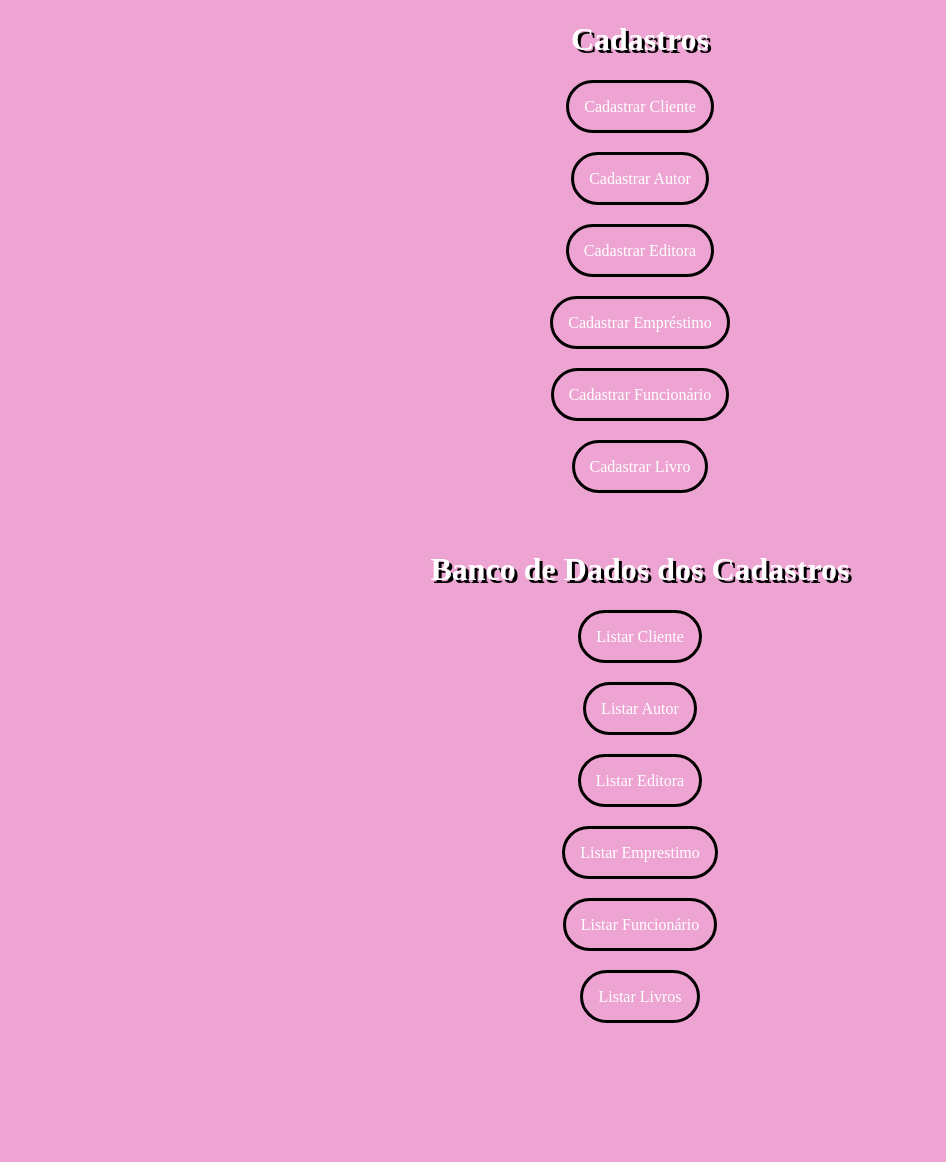
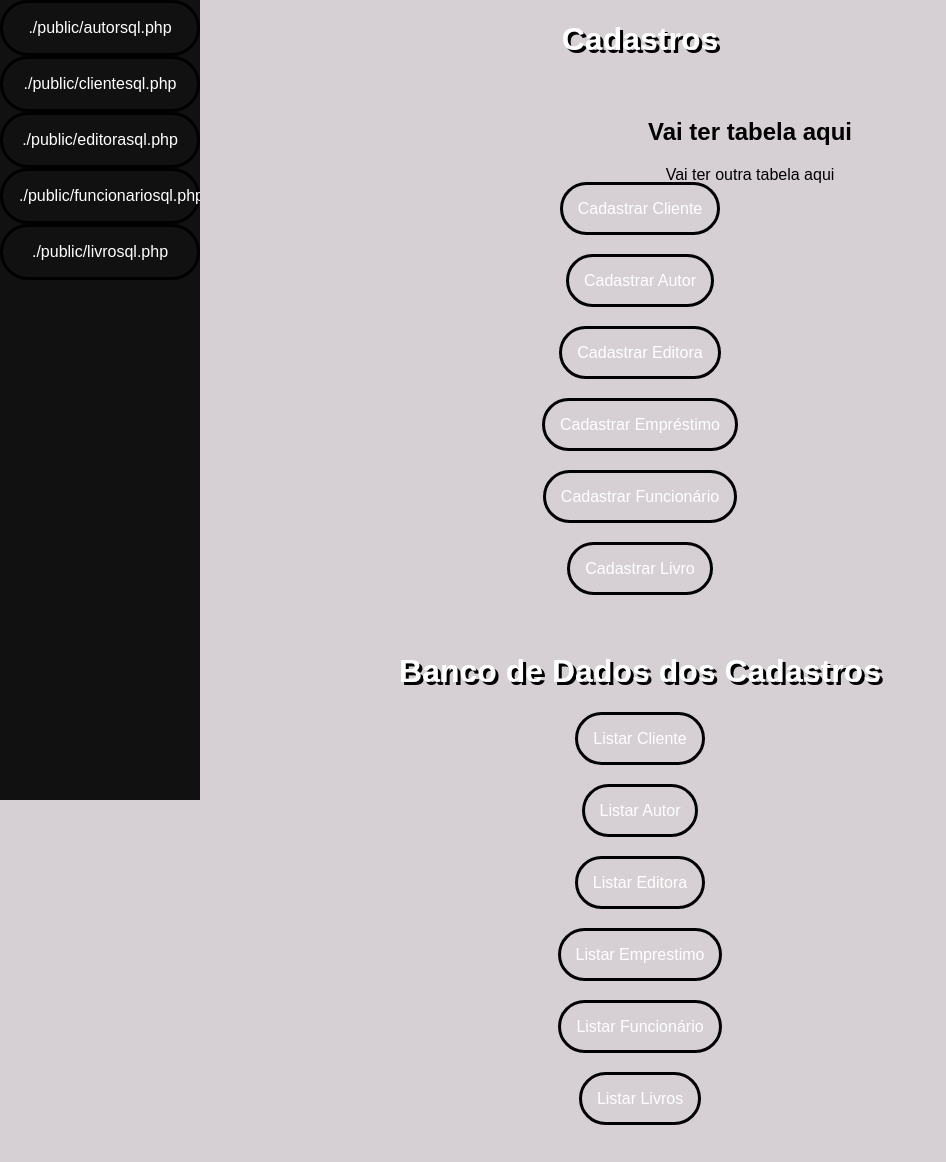
Before and after one commit to F3lip3007/projeto, a PHP site: page /home.php in a window 1280 px wide. Shown: the whole page, without its empty margins (0-946 px from the left). Before the commit the page ends 1023 px from the top, so only its background shows below. Run offline with PHP 8.4, Linux system fonts and the light colour scheme; a user stored in the database is signed in.

Commit message:
css, home

```diff
--- a/public/css/estilo.css
+++ b/public/css/estilo.css
@@ -19,7 +19,7 @@ a:hover {
 }
 
 body {
-    background-color: #eea4d2;
+    background-color: #d6d0d4;
     text-align: center;
 
 }
@@ -54,3 +54,45 @@ table{
 
 
 }
+
+{
+    box-sizing: border-box;
+  }
+
+  body {
+    margin: 0;
+    font-family: Arial, Helvetica, sans-serif;
+  }
+
+  /* Style the side navigation */
+  .sidenav {
+    height: 100%;
+    width: 200px;
+    position: fixed;
+    z-index: 1;
+    top: 0;
+    left: 0;
+    background-color: #111;
+    overflow-x: hidden;
+  }
+
+
+  /* Side navigation links */
+  .sidenav a {
+    color: white;
+    padding: 16px;
+    text-decoration: none;
+    display: block;
+  }
+
+  /* Change color on hover */
+  .sidenav a:hover {
+    background-color: #ddd;
+    color: black;
+  }
+
+  /* Style the content */
+  .content {
+    margin-left: 200px;
+    padding-left: 20px;
+  }
--- a/public/home.php
+++ b/public/home.php
@@ -15,6 +15,22 @@ require_once "../controle/verificalogado.php";
 <body>
 
     <h1>Cadastros</h1><br>
+
+
+
+  <div class="sidenav">
+    <a href=>./public/autorsql.php</a>
+    <a href="#">./public/clientesql.php</a>
+    <a href="#">./public/editorasql.php</a>
+    <a href="#">./public/funcionariosql.php</a>
+    <a href="#">./public/livrosql.php</a>
+  </div>
+
+  <div class="content">
+    <h2>Vai ter tabela aqui</h2>
+    <p>Vai ter outra tabela aqui</p>
+  </div>
+
 
 
 
```
